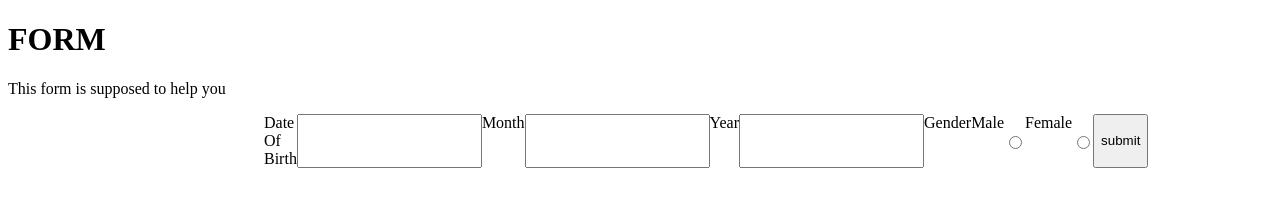
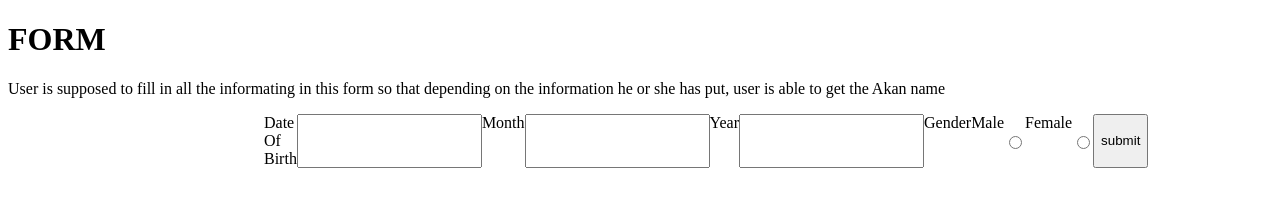
Before and after one commit to Eddahkarambu/Akan-Name-Calculator, a plain HTML site: page index.html in a window 1280 px wide. Drawn offline with Linux system fonts and the light colour scheme.

Commit message:
wrote a brief description of the form

```diff
--- a/index.html
+++ b/index.html
@@ -8,7 +8,7 @@
   </head>
   <body>
     <h1>FORM</h1>
-    <p>This form is supposed to help you</p>
+    <p>User is supposed to fill in all the informating in this form so that depending on the information he or she has put, user is able to get the Akan name</p>
     <script src="js/scripts.js"></script>
     <form class="" action="index.html" method="post">
       <label for="Dob">Date Of Birth</label>
```
